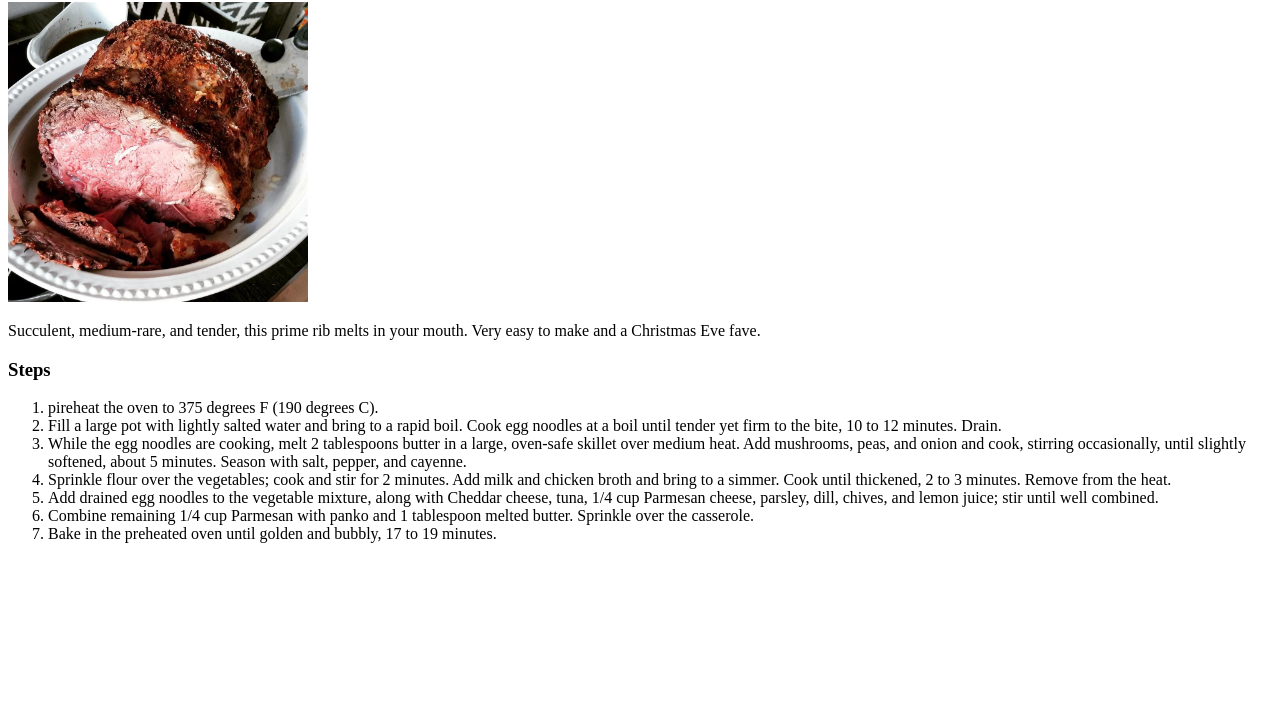
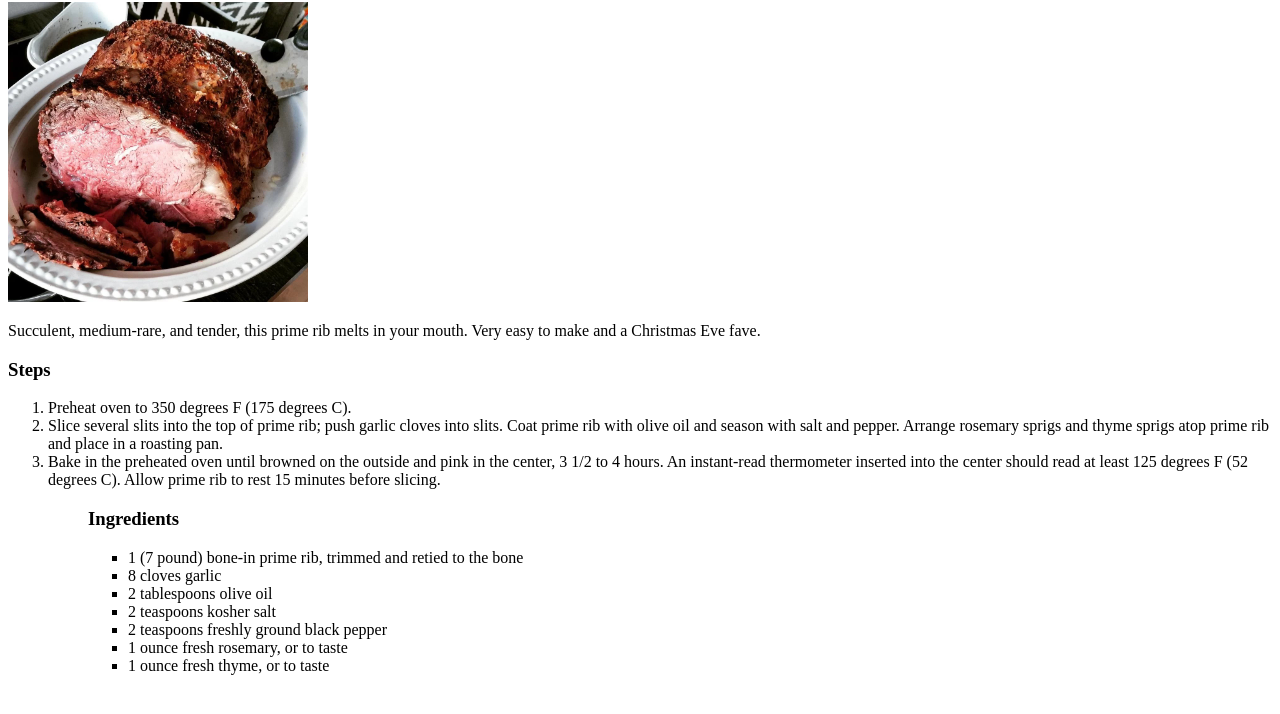
Before and after one commit to superchargingmachine/odin-recipes, a plain HTML site: page recipes/prime_rib.html in a window 1280 px wide. Shown: the part 78-792 px from the top of the page. Drawn offline with Linux system fonts and the light colour scheme.

Commit message:
Final prime_rib.html

```diff
--- a/recipes/prime_rib.html
+++ b/recipes/prime_rib.html
@@ -12,13 +12,19 @@
     <p>Succulent, medium-rare, and tender, this prime rib melts in your mouth. Very easy to make and a Christmas Eve fave. </p>
     <h3>Steps</h3>
         <ol>
-            <li>pireheat the oven to 375 degrees F (190 degrees C).</li>
-            <li>Fill a large pot with lightly salted water and bring to a rapid boil. Cook egg noodles at a boil until tender yet firm to the bite, 10 to 12 minutes. Drain.</li>
-            <li>While the egg noodles are cooking, melt 2 tablespoons butter in a large, oven-safe skillet over medium heat. Add mushrooms, peas, and onion and cook, stirring occasionally, until slightly softened, about 5 minutes. Season with salt, pepper, and cayenne.</li>
-            <li>Sprinkle flour over the vegetables; cook and stir for 2 minutes. Add milk and chicken broth and bring to a simmer. Cook until thickened, 2 to 3 minutes. Remove from the heat.</li>
-            <li>Add drained egg noodles to the vegetable mixture, along with Cheddar cheese, tuna, 1/4 cup Parmesan cheese, parsley, dill, chives, and lemon juice; stir until well combined.</li>
-            <li>Combine remaining 1/4 cup Parmesan with panko and 1 tablespoon melted butter. Sprinkle over the casserole.</li>
-            <li>Bake in the preheated oven until golden and bubbly, 17 to 19 minutes.</li>
+            <li>Preheat oven to 350 degrees F (175 degrees C).</li>
+            <li>Slice several slits into the top of prime rib; push garlic cloves into slits. Coat prime rib with olive oil and season with salt and pepper. Arrange rosemary sprigs and thyme sprigs atop prime rib and place in a roasting pan.</li>
+            <li>Bake in the preheated oven until browned on the outside and pink in the center, 3 1/2 to 4 hours. An instant-read thermometer inserted into the center should read at least 125 degrees F (52 degrees C). Allow prime rib to rest 15 minutes before slicing.</li>
         <ol>
+    <h3>Ingredients</h3>
+        <ul>
+            <li>1 (7 pound) bone-in prime rib, trimmed and retied to the bone</li>
+            <li>8 cloves garlic</li>
+            <li>2 tablespoons olive oil</li>
+            <li>2 teaspoons kosher salt </li>
+            <li>2 teaspoons freshly ground black pepper</li>
+            <li>1 ounce fresh rosemary, or to taste</li>
+            <li>1 ounce fresh thyme, or to taste</li>
+        </ul>
 </body>
 </html>
```
Also changed, not shown: index.html (+3 -3 lines), recipes/skillet_tuna_casserole.html (+1 -1 lines).
